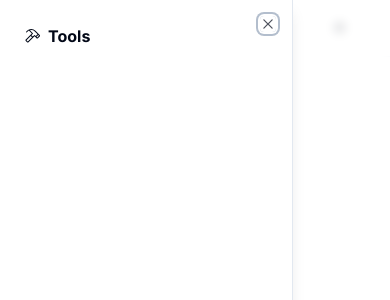
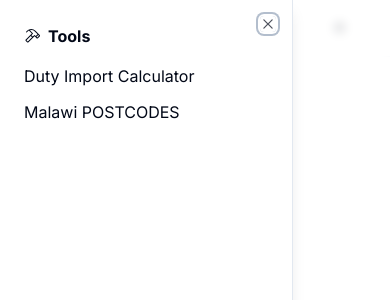
Before and after one commit to sevenreup/toolbox-web, a Next.js app: page / in a window 390 px wide. Both pictures are taken after a click on the button "Toggle Menu". Shown: the top 300 px of the page. Built offline with nearby package versions, Linux system fonts and the light colour scheme; no server answers.

Commit message:
update nav

```diff
--- a/src/app/page.tsx
+++ b/src/app/page.tsx
@@ -1,23 +1,10 @@
-import { Service } from "@/lib/types";
-
-const services: Service[] = [
-  {
-    title: "Duty Import Calculator",
-    description: "Calculate the cost of importing a car in Malawi",
-    url: "/mra/duty-calculator",
-  },
-  {
-    title: "Malawi POSTCODES",
-    description: "All post codes for malawi",
-    url: "/macra/postcodes",
-  },
-];
+import { allServices } from "@/config/services";
 
 export default function Home() {
   return (
     <main className="flex min-h-screen flex-col items-center justify-between p-24">
       <div className="mb-32 grid text-center lg:mb-0 lg:grid-cols-4 lg:text-left">
-        {services.map((service) => (
+        {allServices.map((service) => (
           <a
             href={service.url}
             className="group rounded-lg border border-transparent px-5 py-4 transition-colors hover:border-gray-300 hover:bg-gray-100 hover:dark:border-neutral-700 hover:dark:bg-neutral-800/30"
--- a/src/components/nav/mobile-nav.tsx
+++ b/src/components/nav/mobile-nav.tsx
@@ -10,6 +10,7 @@ import { Icons } from "@/components/icons";
 import { Button } from "@/components/ui/button";
 import { ScrollArea } from "@/components/ui/scroll-area";
 import { Sheet, SheetContent, SheetTrigger } from "@/components/ui/sheet";
+import { allServices } from "@/config/services";
 
 export function MobileNav() {
   const [open, setOpen] = React.useState(false);
@@ -34,8 +35,14 @@ export function MobileNav() {
           <Icons.logo className="mr-2 h-4 w-4" />
           <span className="font-bold">{siteConfig.name}</span>
         </MobileLink>
-        <ScrollArea className="my-4 h-[calc(100vh-8rem)] pb-10 pl-6">
-          <div className="flex flex-col space-y-3"></div>
+        <ScrollArea className="my-4 h-[calc(100vh-8rem)] pb-10">
+          <div className="flex flex-col space-y-3">
+            {allServices.map((service) => (
+              <Link key={service.url} href={service.url}>
+                {service.title}
+              </Link>
+            ))}
+          </div>
         </ScrollArea>
       </SheetContent>
     </Sheet>
--- /dev/null
+++ b/src/config/services.ts
@@ -0,0 +1,14 @@
+import { Service } from "@/lib/types";
+
+export const allServices: Service[] = [
+    {
+      title: "Duty Import Calculator",
+      description: "Calculate the cost of importing a car in Malawi",
+      url: "/mra/duty-calculator",
+    },
+    {
+      title: "Malawi POSTCODES",
+      description: "All post codes for malawi",
+      url: "/macra/postcodes",
+    },
+  ];
```
